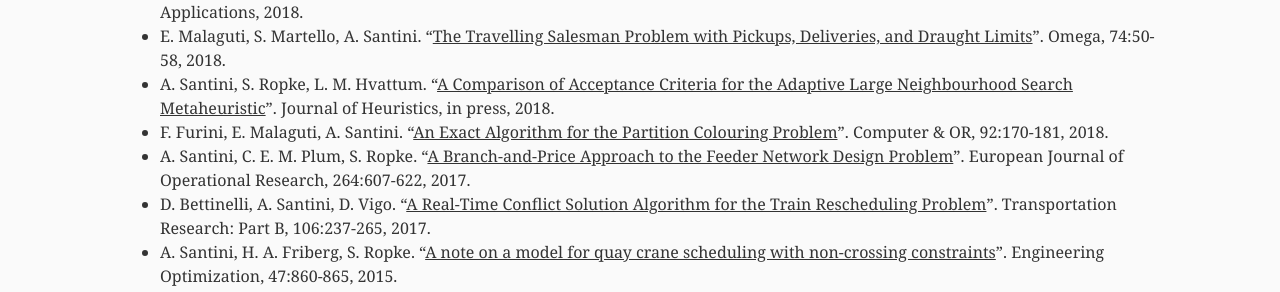
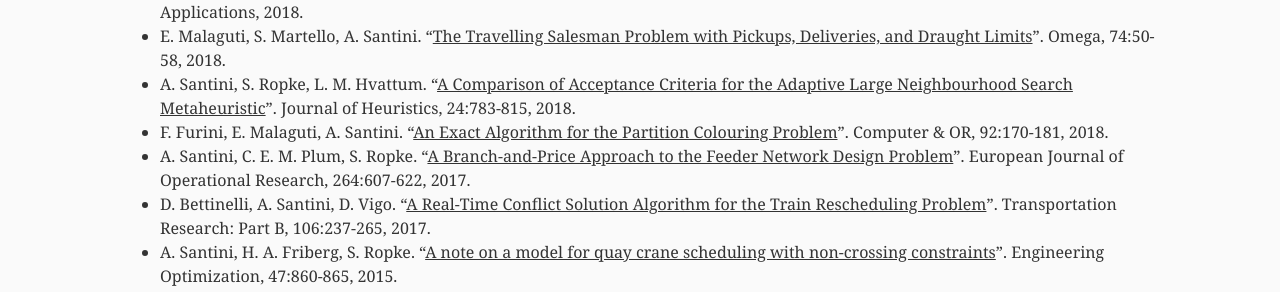
Before and after one commit to alberto-santini/alberto-santini.github.io, a Jekyll site: the page built from index.html, in a window 1280 px wide. Shown: the part 568-860 px from the top of the page. Built offline with Jekyll 4.4.1, drawn with Linux system fonts in a browser that asks for light colours.

Commit message:
Updated JoH paper with volume and issue

```diff
--- a/_posts/2016-01-01-main.html
+++ b/_posts/2016-01-01-main.html
@@ -34,7 +34,7 @@
     <li>
       A. Santini, S. Ropke, L. M. Hvattum.
       &ldquo;<a href="files/santini-ropke-hvattum-2017.pdf" title="A Comparison of Acceptance Criteria for the Adaptive Large Neighbourhood Search Metaheuristic">A Comparison of Acceptance Criteria for the Adaptive Large Neighbourhood Search Metaheuristic</a>&rdquo;.
-      Journal of Heuristics, in press, 2018.
+      Journal of Heuristics, 24:783-815, 2018.
     </li>
     <li>
       F. Furini, E. Malaguti, A. Santini.
```
Also changed, not shown: 1 other file.
